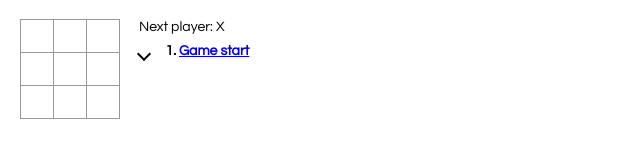
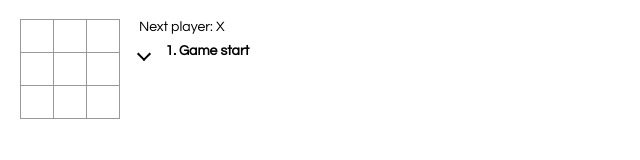
Before and after one commit to r0ute/react-tictactoe, a React app: page / in a window 1280 px wide. Shown: the full height of the page, 0-640 px from the left. Built offline with nearby package versions, Linux system fonts and the light colour scheme.

Commit message:
get rid of anchors

```diff
--- a/src/index.css
+++ b/src/index.css
@@ -75,6 +75,10 @@ ol, ul {
     cursor: pointer;
 }
 
+.arrow:hover {
+    opacity: .75;
+}
+
 .arrow-up {
     transform: rotate(45deg);
 }
@@ -82,3 +86,11 @@ ol, ul {
 .arrow-down {
     transform: rotate(-135deg);
 }
+
+li {
+    cursor: pointer;
+}
+
+li:hover {
+    text-decoration: underline;
+}
--- a/src/index.js
+++ b/src/index.js
@@ -100,8 +100,10 @@ class Game extends React.Component {
             }
 
             return (
-                <li key={move} className={className}>
-                    <a href="#" onClick={() => this.jumpTo(move)}>{desc}</a>
+                <li
+                    key={move} className={className}
+                    onClick={() => this.jumpTo(move)}>
+                    {desc}
                 </li>
             );
         });
```
